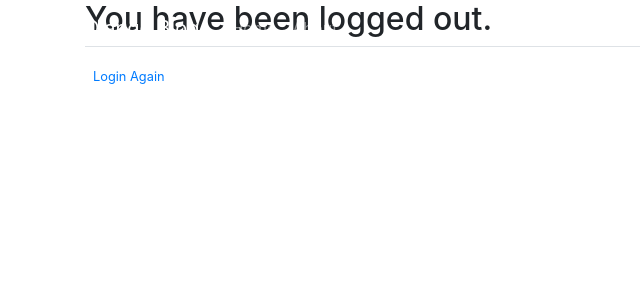
After one commit to mehmetsan/DictionaryDjango, a Django app: page /users/logout/ in a window 1280 px wide. The commit adds this page. Shown: the top 300 px of the page, without its empty margins (0-640 px from the left). Run offline with Django 3.2, Linux system fonts and the light colour scheme; some libraries are stand-ins or nearby versions.

Commit message:
User logout implemented

```diff
--- a/dictApp/templates/base.html
+++ b/dictApp/templates/base.html
@@ -33,11 +33,10 @@
                 <!-- Navbar Right Side -->
                 <div class="navbar-nav">
                     {% if user.is_authenticated %}
-                        <a class="nav-item nav-link" href="#">Profile</a>
-                        <a class="nav-item nav-link" href="#">Logout</a>
+                        <a class="nav-item nav-link" href="{% url 'logout'%}">Logout</a>
                     {% else %}
-                        <a class="nav-item nav-link" href="#">Login</a>
-                        <a class="nav-item nav-link" href="">Register</a>
+                        <a class="nav-item nav-link" href="{% url 'login'%}">Login</a>
+                        <a class="nav-item nav-link" href="{% url 'register'%}">Register</a>
                     {% endif %}
 
                 </div>
--- /dev/null
+++ b/dictApp/templates/users/logout.html
@@ -0,0 +1,13 @@
+{% extends 'base.html' %}
+
+{% block Content %}
+    <div class='content-section'>
+        <h2> You have been logged out.</h2>
+        <div class="border-top pt-3">
+            <small class=text-muted>
+                <a href="{% url 'login' %}" class='ml-2'>Login Again</a>
+            </small>
+        </div>
+
+    </div>
+{% endblock %}
--- a/dictApp/users/urls.py
+++ b/dictApp/users/urls.py
@@ -6,4 +6,5 @@ from . import views as user_views
 urlpatterns = [
     path('register/', user_views.register, name='register'),
     path('login/', auth_views.LoginView.as_view(template_name="users/login.html"), name='login'),
+    path('logout/', auth_views.LogoutView.as_view(template_name="users/logout.html"), name='logout'),
 ]
```
Also changed, not shown: dictApp/users/views.py (line endings or trailing spaces).
